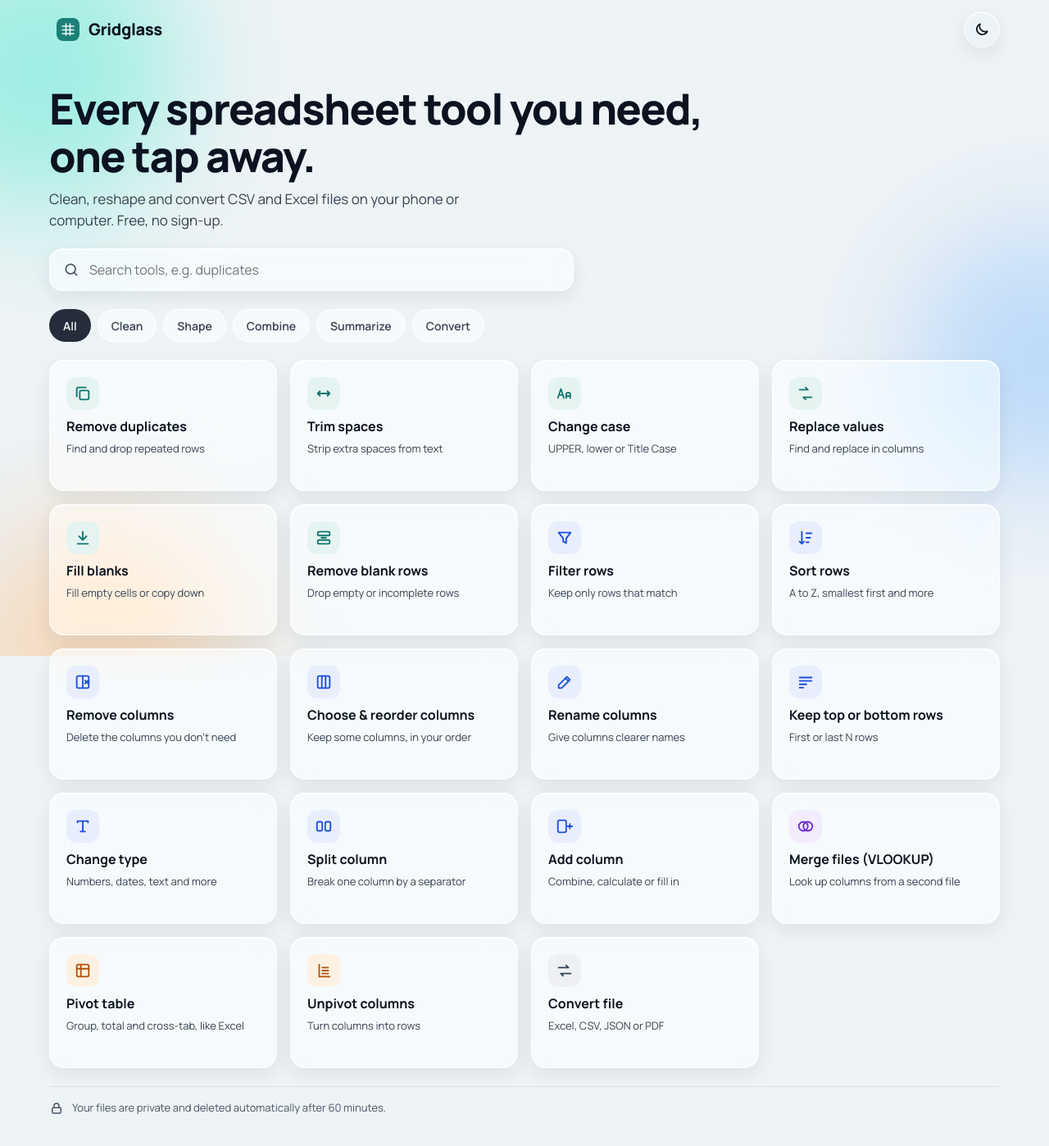
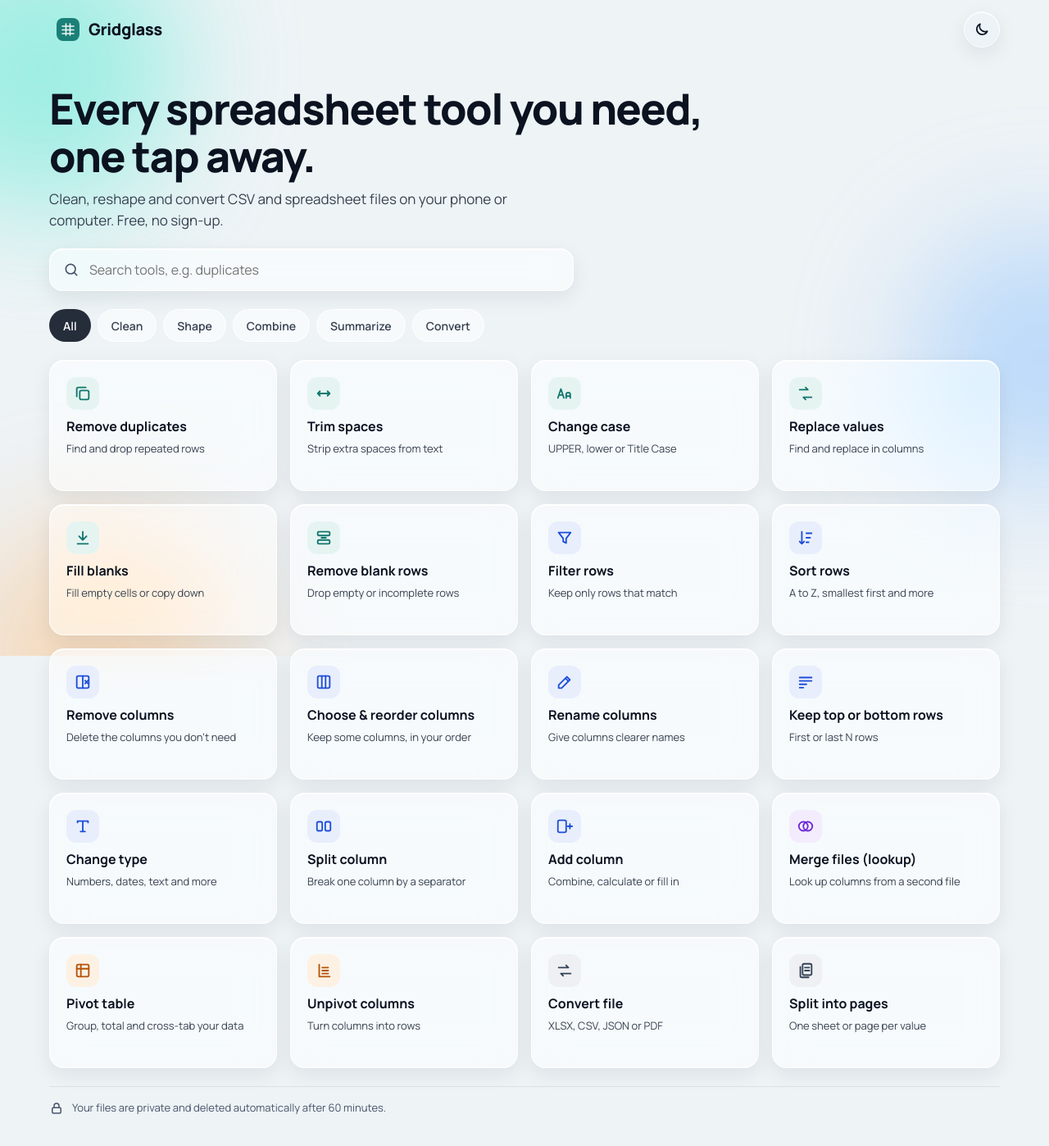
Before and after one commit to Sorojeet/Gridglass, a Flask app: page / in a window 1280 px wide. Shown: the whole page at 82% size. Run offline with Flask 3, Linux system fonts and the light colour scheme; parts of the project's set-up code (start-up, migrations or seed data) failed here and were passed over.

Commit message:
Add files via upload

```diff
--- a/gridglass/__init__.py
+++ b/gridglass/__init__.py
@@ -1,4 +1,4 @@
-"""Gridglass — simple spreadsheet tools, like ilovepdf for spreadsheets."""
+"""Gridglass — simple spreadsheet tools, simple tools for spreadsheets."""
 from __future__ import annotations
 
 import logging
@@ -13,7 +13,7 @@ from werkzeug.middleware.proxy_fix import ProxyFix
 
 from .config import Config
 
-__version__ = "1.2.0"
+__version__ = "1.3.0"
 log = logging.getLogger("gridglass")
 mimetypes.add_type("application/manifest+json", ".webmanifest")
 
--- a/gridglass/api.py
+++ b/gridglass/api.py
@@ -5,7 +5,7 @@
     POST   /files                          upload (multipart "file", optional "sheet")
     GET    /files/<id>                     metadata and saved steps
     DELETE /files/<id>                     delete now
-    PUT    /files/<id>/sheet               switch Excel sheet {"sheet": "..."} (clears steps)
+    PUT    /files/<id>/sheet               switch the sheet of a .xlsx/.xls {"sheet": "..."} (clears steps)
     GET    /files/<id>/preview             preview with the saved steps (?limit=&offset= to page)
     POST   /files/<id>/preview             preview a draft {"steps": [...]} without saving
     GET    /files/<id>/columns             column stats after the saved steps
@@ -15,7 +15,7 @@
     DELETE /files/<id>/steps               remove all steps
     DELETE /files/<id>/steps/<n>           remove step n (undo)
     GET    /files/<id>/export?format=csv   download the result (csv | xlsx | json | pdf);
-                                           &split_by=<column>: one Excel sheet / PDF page per value
+                                           &split_by=<column>: one sheet (.xlsx) / page (PDF) per value
 """
 from __future__ import annotations
 
--- a/gridglass/engine/pdf.py
+++ b/gridglass/engine/pdf.py
@@ -70,13 +70,13 @@ def write_pdf(df: pl.DataFrame, dest: str | Path, *, title: str = "Gridglass exp
 
 def write_pdf_sections(sections: list[tuple[str, pl.DataFrame]], dest: str | Path, *, title: str = "Gridglass export",
                        first_is_title: bool = False) -> Path:
-    """Several tables, each starting on a new page with its own heading (Excel: Show Report Filter Pages)."""
+    """Several tables, each starting on a new page with its own heading (one value per page)."""
     width = max(df.width for _, df in sections)
     if width > MAX_PDF_COLUMNS:
         from .errors import ExportError
 
         raise ExportError(f"PDF export fits at most {MAX_PDF_COLUMNS} columns; this has {width}. "
-                          "Remove some columns first, or export as Excel.")
+                          "Remove some columns first, or export as XLSX.")
     page = landscape(A4) if width > 6 else A4
     margin = 12 * mm
     usable = page[0] - 2 * margin
--- a/gridglass/engine/pipeline.py
+++ b/gridglass/engine/pipeline.py
@@ -66,7 +66,7 @@ def preview(lf: pl.LazyFrame, limit: int = 200, offset: int = 0) -> dict[str, An
 def distinct_values(lf: pl.LazyFrame, column: str, query: str | None = None, limit: int = 200) -> dict[str, Any]:
     """The values in a column with how often each appears — for the filter's value dropdown.
 
-    Sorted A→Z like Excel's filter list. When there are more than `limit`, the most common ones are kept.
+    Sorted A→Z. When there are more than `limit`, the most common ones are kept.
     """
     schema = lf.collect_schema()
     if column not in schema:
--- a/gridglass/static/css/app.css
+++ b/gridglass/static/css/app.css
@@ -229,7 +229,7 @@ select.input {
 .progress .bar { height: 8px; border-radius: 99px; background: var(--track); overflow: hidden; }
 .progress .bar span { display: block; height: 100%; width: 0; background: var(--accent); border-radius: inherit; transition: width 0.2s; }
 .how { display: flex; flex-direction: column; gap: 12px; }
-.how h2, .preview h2, .next h2, .applied h2 { font-size: 16px; font-weight: 700; }
+.how h2, .preview h2, .next h2, .applied h2, .pages h2 { font-size: 16px; font-weight: 700; }
 .how ol { list-style: none; margin: 0; padding: 0; display: flex; flex-direction: column; gap: 12px; }
 .how li { display: flex; gap: 12px; align-items: flex-start; font-size: 14px; color: var(--ink2); }
 .how li span { flex: none; width: 28px; height: 28px; margin-top: -3px; border-radius: 50%; background: var(--solid); color: var(--on-solid); font-size: 13px; font-weight: 700; display: flex; align-items: center; justify-content: center; }
@@ -397,7 +397,7 @@ td.null { background: repeating-linear-gradient(135deg, transparent 0 6px, var(-
   main[data-screen="options"] { grid-template-columns: minmax(320px, 380px) minmax(0, 1fr); grid-auto-rows: min-content; }
   main[data-screen="options"] > :not(.topbar):not(.preview) { grid-column: 1; }
   main[data-screen="options"] > .preview {
-    grid-column: 2; grid-row: 2 / span 4; position: sticky; top: 20px;
+    grid-column: 2; grid-row: 2 / span 6; position: sticky; top: 20px;
   }
   main[data-screen="options"] .table-wrap { max-height: calc(100dvh - 150px); min-height: 420px; }
   main[data-screen="options"] table { font-size: 14px; }
@@ -499,3 +499,14 @@ td.null { background: repeating-linear-gradient(135deg, transparent 0 6px, var(-
 @keyframes grow-y { from { transform: scaleY(0); } }
 @keyframes grow-x { from { transform: scaleX(0); } }
 @keyframes drift { to { transform: translate(40px, 30px) scale(1.08); } }
+
+/* ----------------------------------------------------------------- split into pages */
+.pages { display: flex; flex-direction: column; gap: 10px; }
+.page-list { list-style: none; margin: 0; padding: 0; display: flex; flex-direction: column; gap: 6px; max-height: 340px; overflow-y: auto; }
+.page-list li { display: flex; align-items: center; gap: 12px; padding: 6px 14px 6px 8px; border-radius: 12px; min-height: 44px; }
+.page-list li.empty { padding: 12px 14px; color: var(--muted); }
+.page-list .page-name { flex: 1; min-width: 0; font-weight: 600; overflow: hidden; text-overflow: ellipsis; white-space: nowrap; }
+.page-list small { flex: none; color: var(--muted); font-size: 13px; font-variant-numeric: tabular-nums; }
+@media (min-width: 1024px) {
+  main[data-screen="options"] > .preview { grid-row: 2 / span 6; }
+}
--- a/gridglass/static/index.html
+++ b/gridglass/static/index.html
@@ -4,7 +4,7 @@
   <meta charset="utf-8">
   <meta name="viewport" content="width=device-width, initial-scale=1, viewport-fit=cover">
   <title>Gridglass — simple spreadsheet tools</title>
-  <meta name="description" content="Clean, reshape and convert CSV and Excel files from your phone. Remove duplicates, filter, group, pivot and more. Free, no sign-up.">
+  <meta name="description" content="Clean, reshape and convert CSV and spreadsheet files from your phone or computer. Remove duplicates, filter, group, pivot and more. Free, no sign-up.">
   <meta name="theme-color" content="#EEF3F6">
   <meta name="color-scheme" content="light dark">
   <link rel="icon" href="/static/icon.svg" type="image/svg+xml">
--- a/gridglass/static/js/app.js
+++ b/gridglass/static/js/app.js
@@ -30,6 +30,7 @@ const state = {
   other: null,     // Merge: metadata of the second file
   otherCols: [],   // Merge: its columns
   view: 'table',   // Pivot preview: table | chart
+  split: null,     // Split into pages: { column, format, pages }
   chartType: 'column',
   pvData: null,    // the preview on screen, for the chart
 };
@@ -196,7 +197,7 @@ function renderHome() {
   view.innerHTML = `${topbar()}
     <section class="hero">
       <h1>Every spreadsheet tool you need, one tap away.</h1>
-      <p>Clean, reshape and convert CSV and Excel files on your phone or computer. Free, no sign-up.</p>
+      <p>Clean, reshape and convert CSV and spreadsheet files on your phone or computer. Free, no sign-up.</p>
     </section>
     ${working}
     <div class="search glass">${ui('search')}
@@ -257,7 +258,7 @@ function renderUpload() {
       <span class="drop-icon">${ui('upload')}</span>
       <label class="btn btn-primary btn-lg" for="file">Choose a file</label>
       <input id="file" class="sr-only" type="file" accept=".csv,.tsv,.txt,.xlsx,.xlsm,.xls,.json,.jsonl,.ndjson">
-      <p class="hint">CSV, Excel or JSON · up to ${config.max_upload_mb} MB</p>
+      <p class="hint">CSV, XLSX or JSON · up to ${config.max_upload_mb} MB</p>
       <div class="progress" id="progress" hidden><div class="bar"><span id="bar"></span></div><p id="ptext" aria-live="polite">Uploading…</p></div>
     </section>
     <button class="btn btn-secondary btn-block" type="button" data-action="sample">${ui('sample')} Try a sample file</button>
@@ -341,12 +342,12 @@ function renderOptions() {
   const t = state.tool;
   state.stage = 'options';
   view.dataset.screen = 'options';
-  const action = t.convert ? downloadFields(state.cols, 'Save as') : '';
+  const action = t.convert ? downloadFields('Save as') : t.splitter ? splitFields() : '';
   const pivot = t.op === 'pivot';
   const chart = pivot && state.view === 'chart';
   view.innerHTML = `${topbar({ back: '#/', title: t.label })}
     ${fileChip()}
-    ${t.convert ? '' : `<form id="opts" class="form" novalidate autocomplete="off"></form>`}
+    ${t.convert || t.splitter ? '' : `<form id="opts" class="form" novalidate autocomplete="off"></form>`}
     ${action}
     <section class="preview" aria-labelledby="pv-title">
       <div class="preview-head"><h2 id="pv-title">Preview</h2>
@@ -369,7 +370,7 @@ function renderOptions() {
       <p class="hint" id="pv-note"></p>
     </section>
     <div class="action-bar">
-      ${t.convert
+      ${t.convert || t.splitter
         ? `<button class="btn btn-primary btn-lg btn-block" type="button" data-action="download">${ui('download')} Download</button>`
         : `<button class="btn btn-primary btn-lg btn-block" type="button" id="apply" disabled>${esc(t.verb)}</button>`}
     </div>`;
@@ -377,8 +378,8 @@ function renderOptions() {
   $('#sheet')?.addEventListener('change', (e) => changeSheet(e.target.value));
   $('#pv-pager').addEventListener('click', onPager);
   if (pivot) wireChart();
-  if (t.convert) {
-    wireDownload();
+  if (t.convert || t.splitter) {
+    if (t.convert) wireDownload(); else wireSplit();
     showPreview(state.file.steps);
     return;
   }
@@ -399,29 +400,74 @@ function renderOptions() {
   schedulePreview(0);
 }
 
-const splitOptions = (cols) => `<option value="">Don't split</option>${(cols || [])
-  .filter((c) => c.distinct >= 1 && c.distinct <= 200)
-  .map((c) => `<option value="${esc(c.name)}">${esc(c.name)} — ${plural(c.distinct, 'page')}</option>`).join('')}`;
-
-/** Format picker plus "Split into pages by" (Excel: Show Report Filter Pages), shown for Excel and PDF. */
-function downloadFields(cols, label = 'Download as') {
-  return `<div class="field"><label class="field-label" for="fmt">${label}</label>${formatSelect()}</div>
-    <div class="field" id="split-field">
-      <label class="field-label" for="split">Split into pages by</label>
-      <select id="split" class="input">${splitOptions(cols)}</select>
-      <p class="hint">One Excel sheet or one PDF page for each value — like Excel's “Show Report Filter Pages”.</p>
-    </div>`;
+/** The format picker shared by Convert and the result screen. */
+function downloadFields(label = 'Download as') {
+  return `<div class="field"><label class="field-label" for="fmt">${label}</label>${formatSelect()}</div>`;
 }
 
 function wireDownload() {
   const fmt = $('#fmt');
-  const field = $('#split-field');
-  const sync = () => { field.hidden = !['xlsx', 'pdf'].includes(fmt.value); };
-  fmt.addEventListener('change', sync);
-  sync();
-  const split = () => (field.hidden ? '' : $('#split').value);
-  $('[data-action="download"]').addEventListener('click', (e) => download(fmt.value, e.currentTarget, split()));
-  $('[data-action="share"]')?.addEventListener('click', (e) => share(fmt.value, e.currentTarget, split()));
+  $('[data-action="download"]').addEventListener('click', (e) => download(fmt.value, e.currentTarget));
+  $('[data-action="share"]')?.addEventListener('click', (e) => share(fmt.value, e.currentTarget));
+}
+
+// ---------------------------------------------------------------------------- split into pages (its own tool)
+
+const pageColumns = () => state.cols.filter((c) => c.distinct >= 1 && c.distinct <= 200);
+
+function splitFields() {
+  const usable = pageColumns();
+  const pick = usable.find((c) => c.type === 'text') ?? usable[0];
+  state.split = { column: pick?.name ?? '', format: state.split?.format ?? 'xlsx', pages: 0 };
+  return `<div class="field">
+      <label class="field-label" for="split">One page for each value of</label>
+      ${usable.length ? `<select id="split" class="input">${usable.map((c) =>
+        `<option value="${esc(c.name)}" ${c === pick ? 'selected' : ''}>${esc(c.name)} — ${plural(c.distinct, 'page')}</option>`).join('')}</select>`
+        : '<p class="hint">No column has between 1 and 200 different values to split by.</p>'}
+    </div>
+    <div class="field" id="split-format">
+      <span class="field-label">Save as</span>
+      ${seg('splitfmt', [['xlsx', 'Sheets (.xlsx)'], ['pdf', 'PDF pages']], state.split.format, 'Save as')}
+    </div>
+    <section class="pages" aria-labelledby="pages-title">
+      <h2 id="pages-title">Pages</h2>
+      <ol class="page-list" id="page-list"><li class="glass empty">Loading…</li></ol>
+    </section>`;
+}
+
+function wireSplit() {
+  const btn = $('[data-action="download"]');
+  const label = () => {
+    btn.innerHTML = `${ui('download')} Download ${state.split.pages ? plural(state.split.pages, state.split.format === 'pdf' ? 'page' : 'sheet') : ''}`;
+    btn.disabled = !state.split.column;
+  };
+  const load = async () => {
+    const column = state.split.column;
+    const list = $('#page-list');
+    if (!column) { list.innerHTML = ''; label(); return; }
+    try {
+      const data = await api(`/files/${state.file.id}/values?${new URLSearchParams({ column, limit: '200' })}`);
+      if (state.split.column !== column) return;
+      const blanks = state.before - data.values.reduce((sum, v) => sum + v.count, 0);
+      const pages = [...data.values.map((v) => [String(v.value), v.count]), ...(blanks > 0 ? [['(blank)', blanks]] : [])];
+      state.split.pages = pages.length;
+      list.innerHTML = pages.map(([name, n], i) => `<li class="glass"><span class="step-n">${i + 1}</span>
+        <span class="page-name">${esc(name)}</span><small>${plural(n, 'row')}</small></li>`).join('');
+    } catch (err) {
+      list.innerHTML = `<li class="glass empty">${esc(err.message)}</li>`;
+    }
+    label();
+  };
+  $('#split')?.addEventListener('change', (e) => { state.split.column = e.target.value; load(); });
+  $('#split-format').addEventListener('click', (e) => {
+    const b = e.target.closest('[data-seg="splitfmt"]');
+    if (!b) return;
+    state.split.format = b.dataset.val;
+    $('#split-format').querySelectorAll('[data-seg]').forEach((x) => x.setAttribute('aria-pressed', String(x === b)));
+    label();
+  });
+  btn.addEventListener('click', (e) => download(state.split.format, e.currentTarget, state.split.column));
+  load();
 }
 
 function formatSelect() {
@@ -522,7 +568,7 @@ const FIELD = {
     if (!id) {
       return `<div class="mini-drop glass" id="drop2">
         <span class="drop-icon small">${ui('upload')}</span>
-        <span class="mini-drop-text"><strong>Add the file to look values up in</strong><small>CSV, Excel or JSON · up to ${config.max_upload_mb} MB</small></span>
+        <span class="mini-drop-text"><strong>Add the file to look values up in</strong><small>CSV, XLSX or JSON · up to ${config.max_upload_mb} MB</small></span>
         <label class="btn btn-secondary btn-sm" for="file2">Choose second file</label>
         <input id="file2" class="sr-only" type="file" accept="${ACCEPT}">
         <button type="button" class="btn-link" data-action="sample2">Try a sample lookup file</button>
@@ -1035,7 +1081,7 @@ function renderDone() {
       </div>
     </section>
     <section class="card glass">
-      ${downloadFields(null)}
+      ${downloadFields()}
       <button class="btn btn-primary btn-lg btn-block" type="button" data-action="download">${ui('download')} Download file</button>
       ${navigator.share ? `<button class="btn btn-secondary btn-block" type="button" data-action="share">${ui('share')} Share</button>` : ''}
     </section>
@@ -1054,9 +1100,6 @@ function renderDone() {
     </section>
     <footer class="done-foot"><button type="button" class="btn-link" data-action="startover">Start over with a new file</button></footer>`;
   wireDownload();
-  api(`/files/${state.file.id}/columns`).then(({ columns }) => { // split options follow the result's columns
-    if ($('#split') && state.stage === 'done') $('#split').innerHTML = splitOptions(columns);
-  }).catch(() => {});
   $('[data-action="startover"]').addEventListener('click', startOver);
   view.querySelectorAll('[data-action="edit"]').forEach((b) => b.addEventListener('click', () => { state.view = 'table'; editLast(); }));
   $('[data-action="chart"]')?.addEventListener('click', () => { state.view = 'chart'; editLast(); });
--- a/gridglass/static/js/tools.js
+++ b/gridglass/static/js/tools.js
@@ -30,6 +30,7 @@ const P = {
   unpivot: '<path d="M6 4v16h14M10 8h8M10 12h8M10 16h8"/>',
   convert: '<path d="M4 8h13l-3-3M20 16H7l3 3"/>',
   merge: '<circle cx="9" cy="12" r="6"/><circle cx="15" cy="12" r="6"/>',
+  pages: '<rect x="8" y="3" width="12" height="15" rx="2"/><path d="M5 7v12a2 2 0 0 0 2 2h9"/><path d="M11 8h6M11 12h6"/>',
 };
 
 export const icon = (name, cls = '') =>
@@ -75,7 +76,7 @@ export const TYPES = [
 ];
 
 export const JOINS = [
-  ['left', 'All rows here + matches (VLOOKUP)'],
+  ['left', 'All rows here + matches (lookup)'],
   ['inner', 'Only rows that match in both'],
   ['full', 'All rows from both files'],
   ['right', 'All rows from the second file'],
@@ -322,9 +323,9 @@ export const TOOLS = [
           : d.mode === 'math' && d.rightKind === 'column' && !d.right_column ? 'Choose the second column.' : null),
   },
   {
-    op: 'merge', cat: 'combine', icon: 'merge', label: 'Merge files (VLOOKUP)',
-    desc: 'Look up columns from a second file', keywords: 'vlookup xlookup lookup join merge combine match two files left inner outer full anti',
-    intro: 'Bring columns from a second file by matching a column in both, like VLOOKUP, or combine them with any kind of join.',
+    op: 'merge', cat: 'combine', icon: 'merge', label: 'Merge files (lookup)',
+    desc: 'Look up columns from a second file', keywords: 'lookup look up join merge combine match two files left inner outer full anti',
+    intro: 'Bring columns from a second file by matching a column in both, or combine the two files with any kind of join.',
     verb: 'Merge',
     fields: [
       { key: 'other', type: 'otherfile', label: 'Second file', default: '' },
@@ -332,7 +333,7 @@ export const TOOLS = [
       { key: 'how', type: 'select', label: 'Keep', default: 'left', show: (d) => !!d.other, options: JOINS },
       { key: 'columns', type: 'columns', source: 'other', label: 'Columns to bring in', optional: true,
         allLabel: 'All columns', default: null, show: (d) => !!d.other && !['anti', 'semi'].includes(d.how) },
-      { key: 'first_match', type: 'toggle', label: 'If a match appears more than once, use the first one (like VLOOKUP)',
+      { key: 'first_match', type: 'toggle', label: 'If a match appears more than once, use the first one',
         default: true, show: (d) => !!d.other && !['anti', 'semi'].includes(d.how) },
     ],
     build: (d) => ({
@@ -345,8 +346,8 @@ export const TOOLS = [
   },
   {
     op: 'pivot', cat: 'summarize', icon: 'pivot', label: 'Pivot table',
-    desc: 'Group, total and cross-tab, like Excel', keywords: 'group by summary total subtotal aggregate crosstab matrix sum count average',
-    intro: 'Like an Excel pivot table: pick the Rows and what to calculate. Add a Columns field to spread the totals across columns.',
+    desc: 'Group, total and cross-tab your data', keywords: 'group by summary total subtotal aggregate crosstab matrix sum count average',
+    intro: 'Pick the Rows and what to calculate. Add a Columns field to spread the totals across columns.',
     verb: 'Make pivot table',
     fields: [
       { key: 'rows', type: 'columns', label: 'Rows', default: (cols) => [first(cols, 'text')].filter(Boolean) },
@@ -384,16 +385,24 @@ export const TOOLS = [
   },
   {
     op: 'convert', cat: 'convert', icon: 'convert', label: 'Convert file',
-    desc: 'Excel, CSV, JSON or PDF', keywords: 'export save xlsx csv json pdf excel format change',
+    desc: 'XLSX, CSV, JSON or PDF', keywords: 'export save xlsx csv json pdf spreadsheet format change',
     intro: 'Open a spreadsheet and save it in another format.',
     convert: true,
     fields: [],
   },
+  {
+    op: 'split_pages', cat: 'convert', icon: 'pages', label: 'Split into pages',
+    desc: 'One sheet or page per value', keywords: 'split pages sheets tabs per value break separate report each city',
+    intro: 'Pick a column and get one sheet (or one PDF page) for each of its values — for example, a page per city.',
+    splitter: true,
+    fields: [],
+  },
+
 ];
 
 export const TOOL = Object.fromEntries(TOOLS.map((t) => [t.op, t]));
 
-export const FORMATS = [['xlsx', 'Excel (.xlsx)'], ['csv', 'CSV (.csv)'], ['json', 'JSON (.json)'], ['pdf', 'PDF (.pdf)']];
+export const FORMATS = [['xlsx', 'Spreadsheet (.xlsx)'], ['csv', 'CSV (.csv)'], ['json', 'JSON (.json)'], ['pdf', 'PDF (.pdf)']];
 
 export const SUGGEST = ['merge', 'filter_rows', 'pivot', 'remove_duplicates', 'sort_rows', 'trim', 'convert'];
 
--- a/gridglass/static/sw.js
+++ b/gridglass/static/sw.js
@@ -1,5 +1,5 @@
 // Offline shell: the app loads instantly and works as an installed app. Data (/api) always comes from the network.
-const CACHE = 'gridglass-v5';
+const CACHE = 'gridglass-v6';
 const SHELL = ['/', '/static/css/app.css', '/static/js/app.js', '/static/js/tools.js', '/static/js/theme.js', '/static/js/chart.js',
   '/static/icon.svg', '/static/manifest.webmanifest', '/static/fonts/manrope-latin-wght-normal.woff2'];
 
--- a/gridglass/storage.py
+++ b/gridglass/storage.py
@@ -2,7 +2,7 @@
 
     DATA_DIR/<id>/
         meta.json        filename, format, sheets, steps, expiry
-        original.<ext>   the uploaded file (kept so another Excel sheet can be chosen)
+        original.<ext>   the uploaded file (kept so another sheet of a .xlsx/.xls can be chosen)
         source.parquet   the converted data every step reads from
         exports/         short-lived export files, deleted after download
 
@@ -78,7 +78,7 @@ class Store:
                 "expires_at": (created + self.retention).isoformat(),
             }
             if res.format not in ("xlsx", "xls"):
-                original.unlink()  # only Excel needs the original, to switch sheets
+                original.unlink()  # only .xlsx/.xls need the original, to switch sheets
             self._write_meta(path, meta)
             return meta
         except BaseException:
@@ -90,7 +90,7 @@ class Store:
         if meta["format"] not in ("xlsx", "xls"):
             from .engine import IngestError
 
-            raise IngestError("Only Excel files have sheets.")
+            raise IngestError("Only .xlsx and .xls files have sheets.")
         original = next(path.glob("original.*"))
         tmp = path / "source.next.parquet"
         res = ingest(original, meta["filename"], tmp, sheet=sheet)
--- a/pyproject.toml
+++ b/pyproject.toml
@@ -4,8 +4,8 @@ build-backend = "setuptools.build_meta"
 
 [project]
 name = "gridglass"
-version = "1.2.0"
-description = "Simple spreadsheet tools for everyone — clean, reshape and convert CSV and Excel files."
+version = "1.3.0"
+description = "Simple spreadsheet tools for everyone — clean, reshape and convert CSV and spreadsheet files."
 requires-python = ">=3.11"
 dependencies = [
     "flask>=3.1,<4",
```
Also changed, not shown: gridglass/engine/io.py (+19 -20 lines), gridglass/engine/steps.py (+11 -11 lines), tests/e2e/test_flows.py (+37 -17 lines), tests/test_app.py (+2 -2 lines), tests/test_io.py (+3 -3 lines), README.md, gridglass/static/manifest.webmanifest.
